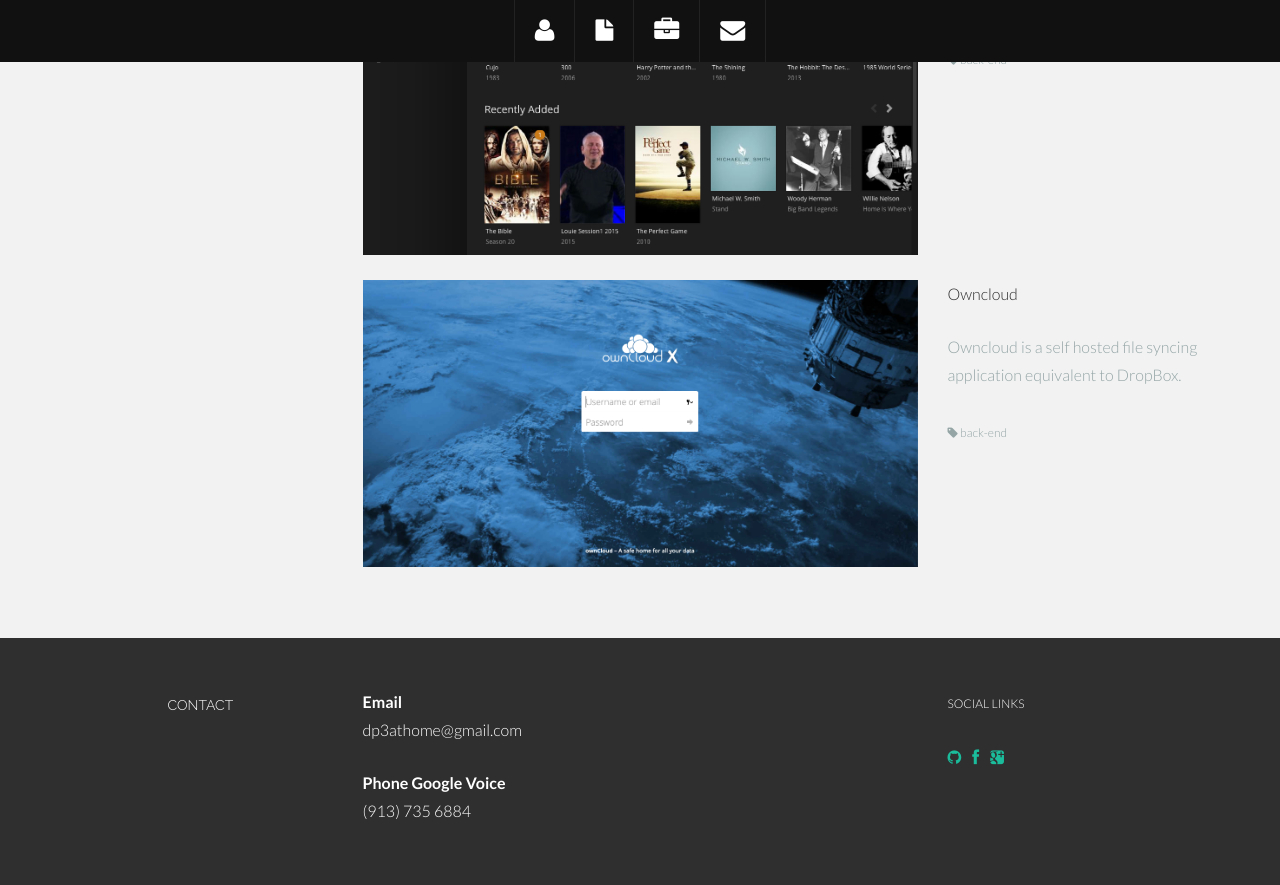
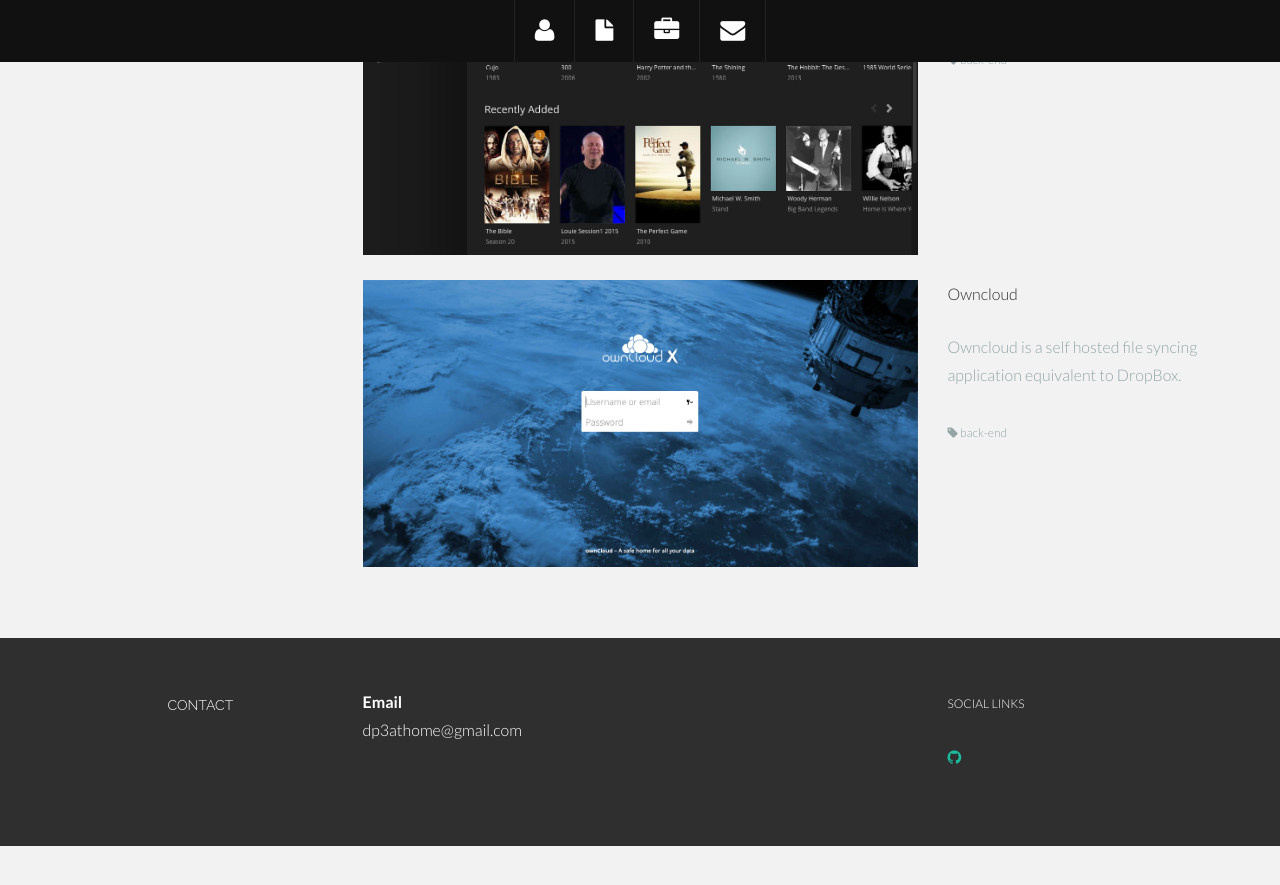
Before and after one commit to dp3/dp3.github.io, a Jekyll site: the page Resume/index.html, which Jekyll copies as it is, in a window 1280 px wide and 900 px high, scrolled down 3342 px. Shown: the top 885 px of the window. Built offline with Jekyll 4.4.1, drawn with Linux system fonts in a browser that asks for light colours; after the commit the page ends 4188 px from its top, so only the background shows below that.

Commit message:
updating info

```diff
--- a/Resume/index.html
+++ b/Resume/index.html
@@ -427,18 +427,11 @@
 					<p><t>Email</t><br/>
 						dp3athome@gmail.com <br/>
 					</p>
-
-					<p><t>Phone Google Voice</t><br/>
-						(913) 735 6884<br/>
-					</p>
 				</div>
 				<div class="col-lg-3">
 					<p><sm>SOCIAL LINKS</sm></p>
 					<p>
 						<a href="https://github.com/dp3"><i class="icon-github"></i></a>
-						<a href="https://www.facebook.com/devon.peel"><i class="icon-facebook"></i></a>
-						<a href="https://plus.google.com/u/0/+DevonPeel"><i class="icon-google-plus-sign"></i></a>
-
 					</p>
 				</div>
 			</div><!--/.row -->
```
